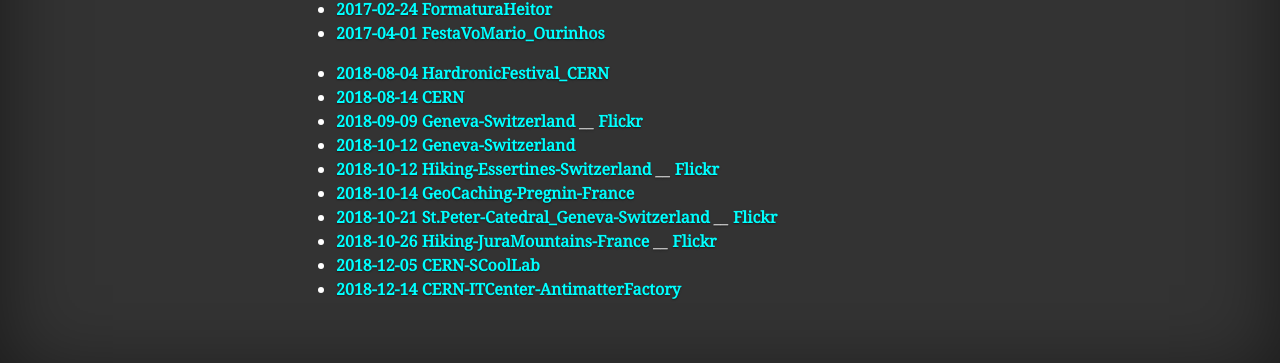
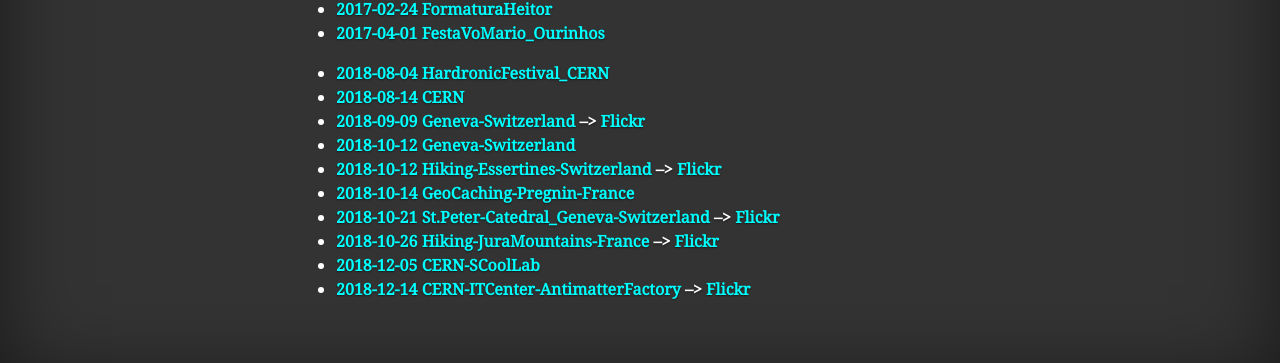
Before and after one commit to heitorPB/heitorPB.github.io, a Jekyll site: the page built from random/photos.md, in a window 1280 px wide. Shown: the part 1401-1764 px from the top of the page. Built offline with Jekyll 4.4.1, drawn with Linux system fonts in a browser that asks for light colours.

Commit message:
Add CERN Flickr Album

```diff
--- a/random/photos.md
+++ b/random/photos.md
@@ -70,11 +70,11 @@
 
 - [2018-08-04 HardronicFestival_CERN](https://drive.google.com/open?id=1co-_sY-R4Ji7gkETVoqf5uqbgkqzUaS1)
 - [2018-08-14 CERN](https://drive.google.com/open?id=13QDSWFwXYTV9DurYXG_Y1zCJY7mODQr7)
-- [2018-09-09 Geneva-Switzerland](https://drive.google.com/open?id=14WH_J_ANE17_LeoTKRc7CZbNXc2zz_Fi) ____ [Flickr](https://www.flickr.com/photos/heitorpb/albums/72157672740077697)
+- [2018-09-09 Geneva-Switzerland](https://drive.google.com/open?id=14WH_J_ANE17_LeoTKRc7CZbNXc2zz_Fi) **-->** [Flickr](https://www.flickr.com/photos/heitorpb/albums/72157672740077697)
 - [2018-10-12 Geneva-Switzerland](https://drive.google.com/open?id=1-qoHrr4GdAtkjuF041IKsazq5afrWVFx)
-- [2018-10-12 Hiking-Essertines-Switzerland](https://drive.google.com/open?id=1QMB1hq96eWWBAJwNZL9W549FF1JkM72f) ____ [Flickr](https://flic.kr/s/aHsmujJXTH)
+- [2018-10-12 Hiking-Essertines-Switzerland](https://drive.google.com/open?id=1QMB1hq96eWWBAJwNZL9W549FF1JkM72f) **-->** [Flickr](https://flic.kr/s/aHsmujJXTH)
 - [2018-10-14 GeoCaching-Pregnin-France](https://drive.google.com/open?id=1Tv8k81INNDiYA0rUHagdnxVO4h11JqBU)
-- [2018-10-21 St.Peter-Catedral_Geneva-Switzerland](https://drive.google.com/open?id=12-Kn6f36Jf4HruEj-Y3c5Z3KsKq52uyK) ____ [Flickr](https://www.flickr.com/photos/heitorpb/albums/72157701299705031)
-- [2018-10-26 Hiking-JuraMountains-France](https://drive.google.com/open?id=1B3t0lXdjqG6_Zt87mX_W1yYjH_eZl3eQ) ____ [Flickr](https://www.flickr.com/photos/heitorpb/albums/72157702768040744)
+- [2018-10-21 St.Peter-Catedral_Geneva-Switzerland](https://drive.google.com/open?id=12-Kn6f36Jf4HruEj-Y3c5Z3KsKq52uyK) **-->** [Flickr](https://www.flickr.com/photos/heitorpb/albums/72157701299705031)
+- [2018-10-26 Hiking-JuraMountains-France](https://drive.google.com/open?id=1B3t0lXdjqG6_Zt87mX_W1yYjH_eZl3eQ) **-->** [Flickr](https://www.flickr.com/photos/heitorpb/albums/72157702768040744)
 - [2018-12-05 CERN-SCoolLab](https://drive.google.com/open?id=1hVNmE9zECIDgZIKnWXGJD5XzYG-CFrYZ)
-- [2018-12-14 CERN-ITCenter-AntimatterFactory](https://drive.google.com/open?id=1QtkvuoYlMxJwyuuaoOf3KfXZ_FXr72um)
+- [2018-12-14 CERN-ITCenter-AntimatterFactory](https://drive.google.com/open?id=1QtkvuoYlMxJwyuuaoOf3KfXZ_FXr72um) **-->** [Flickr](https://www.flickr.com/photos/heitorpb/albums/72157704652716634)
```
